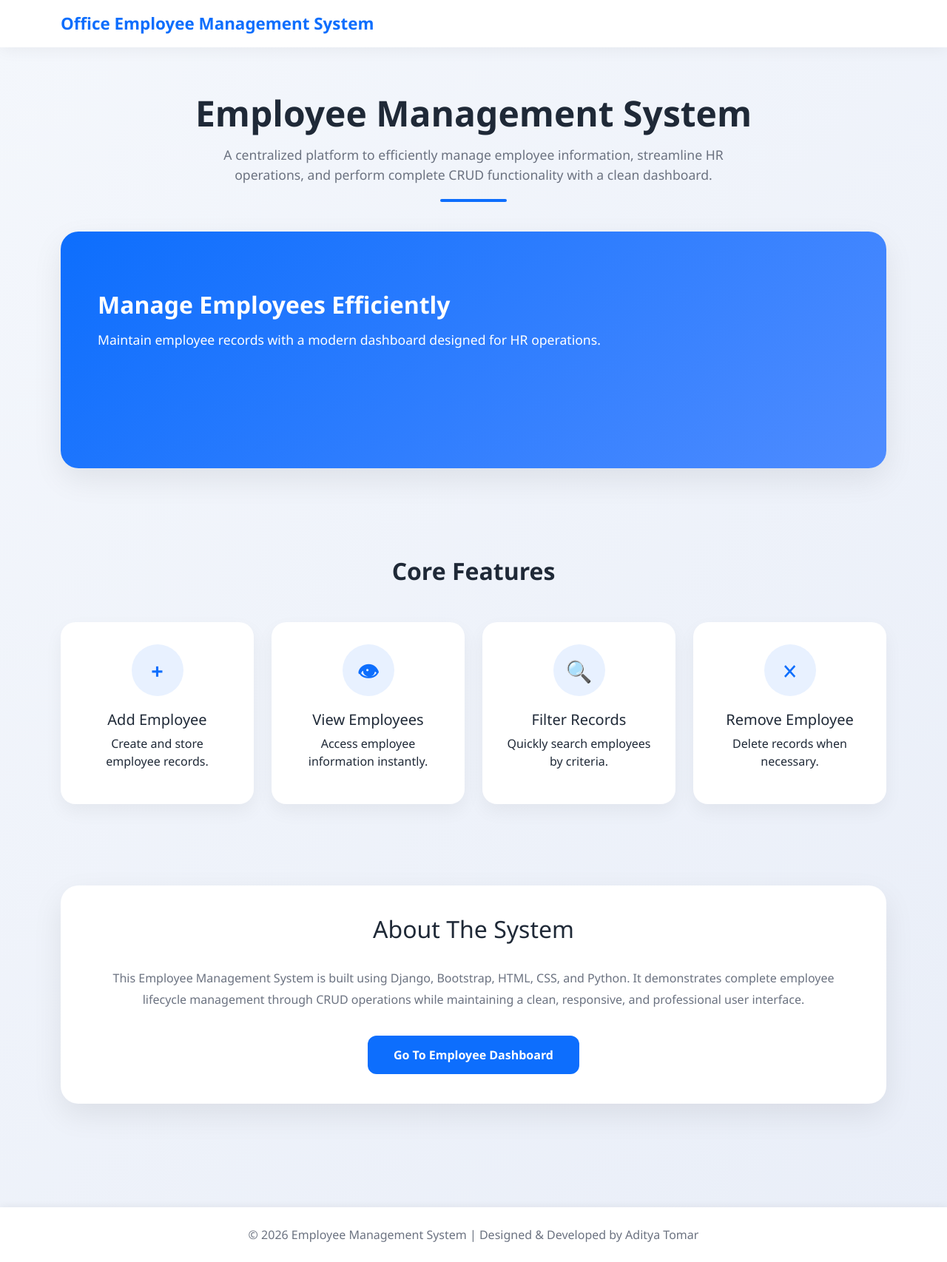
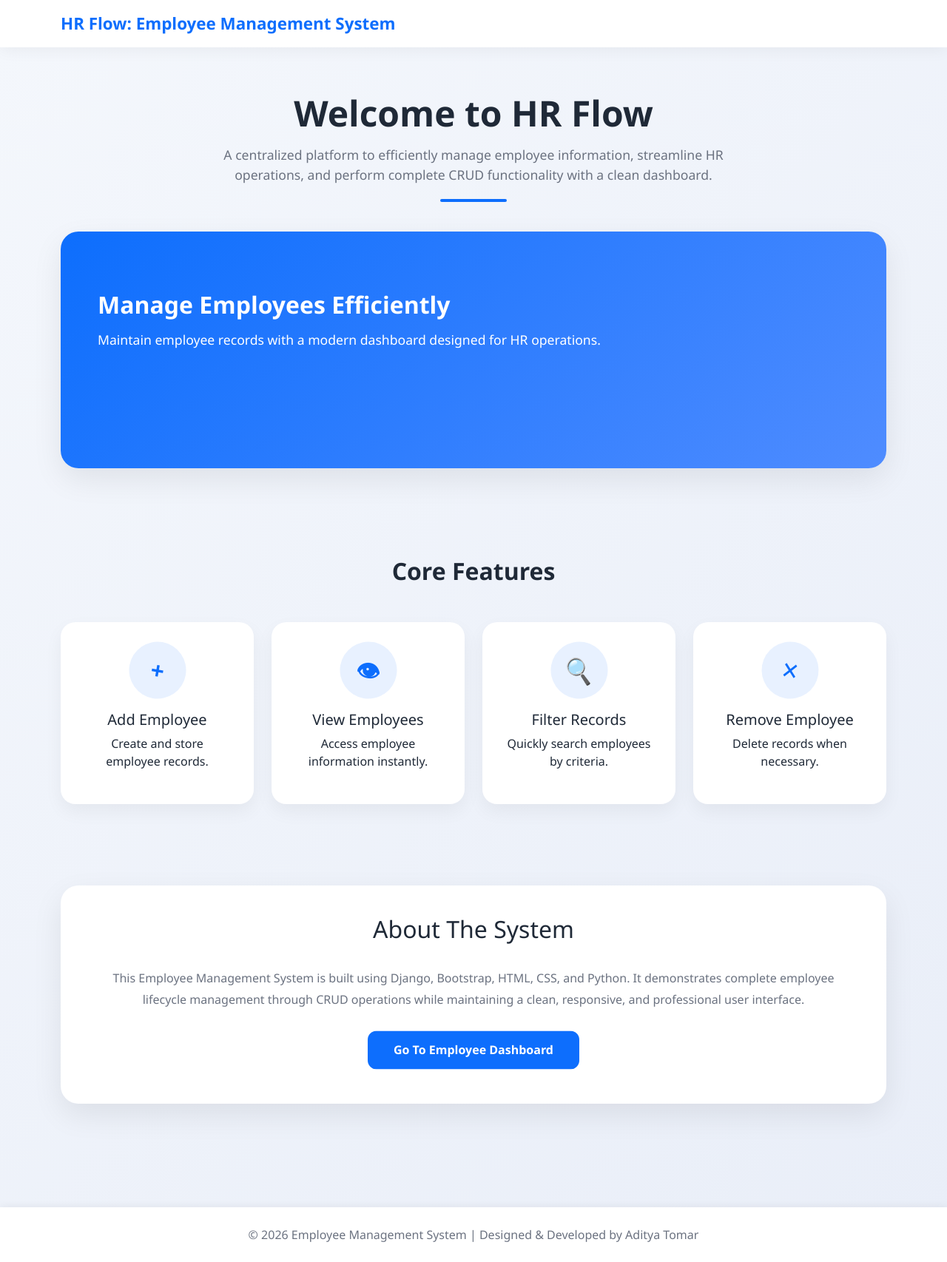
Before and after one commit to adityatomar29/HRFlow, a Django app: page / in a window 1280 px wide. Shown: the whole page at 74% size. Run offline with Django 5.2, Linux system fonts and the light colour scheme.

Commit message:
Updated UI of home page

```diff
--- a/office_emp_proj/emp_app/templates/home.html
+++ b/office_emp_proj/emp_app/templates/home.html
@@ -3,7 +3,7 @@
 <head>
     <meta charset="UTF-8">
     <meta name="viewport" content="width=device-width, initial-scale=1.0">
-    <title>Office Employee Management System</title>
+    <title>Welcome to the HR Flow</title>
 
     <link rel="stylesheet"
           href="https://cdn.jsdelivr.net/npm/bootstrap@5.3.8/dist/css/bootstrap.min.css">
@@ -150,6 +156,8 @@
             justify-content:center;
             align-items:center;
             font-weight:700;
+            transition:all 0.3s ease;
+            transform:rotate(10deg) scale(1.1);
         }
 
         /* ABOUT */
@@ -186,15 +194,28 @@
             color:white;
             text-decoration:none;
             font-weight:600;
-            transition:0.3s;
+            transition:all 0.3s ease;
             display:inline-block;
+            animation:float 4s ease-in-out infinite;
         }
 
         .dashboard-btn:hover{
             background:#0b5ed7;
             transform:translateY(-2px);
+            transform:translateY(-4px) scale(1.05);
         }
 
+
+            .reveal{
+    opacity:0;
+    transform:translateY(50px);
+    transition:all 0.8s ease;
+}
+
+.reveal.active{
+    opacity:1;
+    transform:translateY(0);
+}
         /* FOOTER */
 
         footer{
@@ -249,7 +316,7 @@
     <nav class="navbar navbar-expand-lg navbar-custom">
         <div class="container">
             <a class="brand" href="#">
-                Office Employee Management System
+                HR Flow: Employee Management System
             </a>
         </div>
     </nav>
@@ -262,7 +329,7 @@
 
             <div class="hero-content">
 
-                <h1>Employee Management System</h1>
+                <h1>Welcome to HR Flow</h1>
 
                 <p>
                     A centralized platform to efficiently manage employee
@@ -329,7 +396,7 @@
 
     <!-- FEATURES -->
 
-    <section class="features">
+    <section class="features reveal">
 
         <div class="container">
 
@@ -379,7 +446,7 @@
 
     <!-- ABOUT -->
 
-    <section class="about">
+    <section class="about reveal">
 
         <div class="container">
 
@@ -422,7 +489,26 @@
         </p>
     </footer>
 
-<script src="https://cdn.jsdelivr.net/npm/bootstrap@5.3.8/dist/js/bootstrap.bundle.min.js"></script>
+<!-- <script src="https://cdn.jsdelivr.net/npm/bootstrap@5.3.8/dist/js/bootstrap.bundle.min.js"></script> -->
+ <script>
+
+const reveals = document.querySelectorAll(".reveal");
+
+window.addEventListener("scroll", () => {
+
+    reveals.forEach(section => {
+
+        const top = section.getBoundingClientRect().top;
+
+        if(top < window.innerHeight - 100){
+            section.classList.add("active");
+        }
+
+    });
+
+});
+
+</script>
 
 </body>
 </html>
```
Also changed, not shown: other parts of office_emp_proj/emp_app/templates/home.html (+54 -2 lines).
